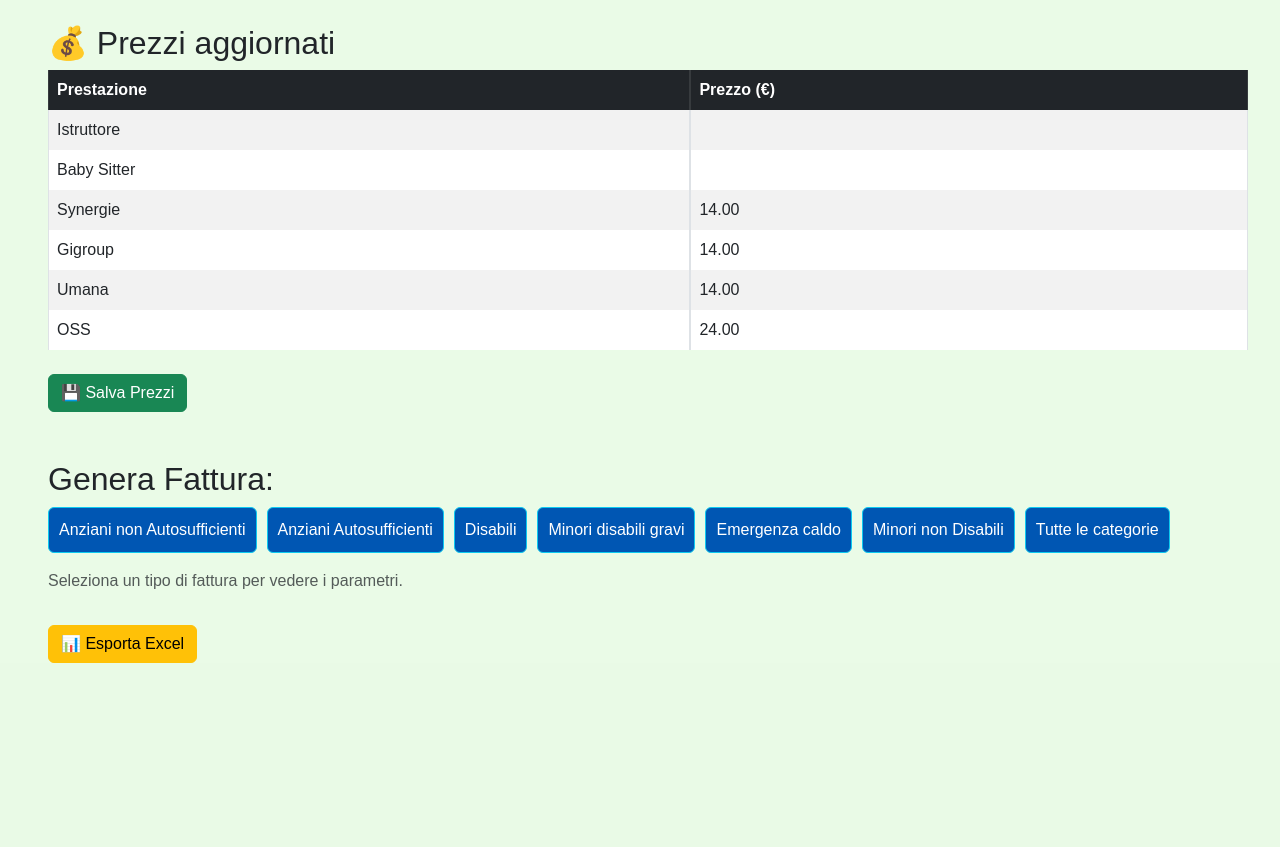
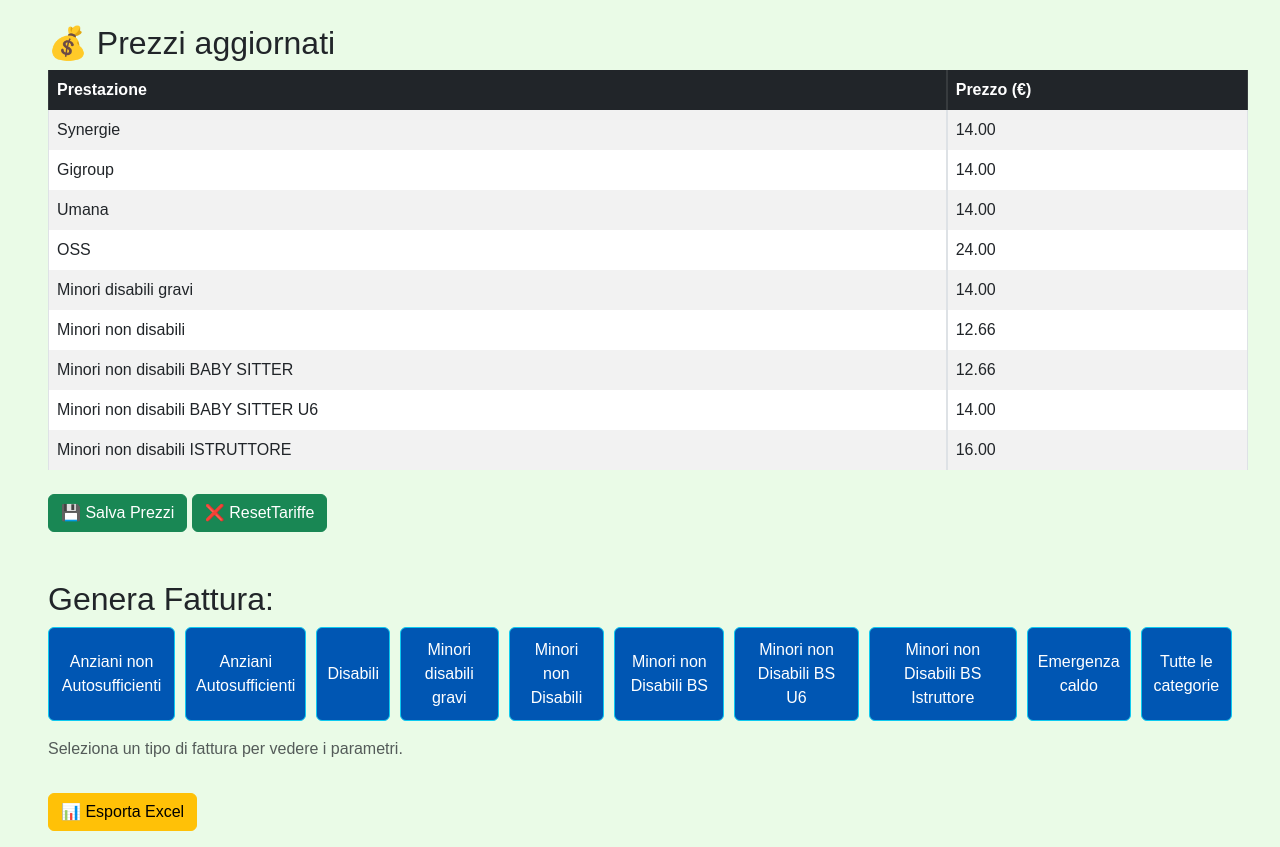
Before and after one commit to viktory2311/WebappFatturazioneSmart, a Django app: page / in a window 1280 px wide. Shown: the part 158-1005 px from the top of the page. Before the commit the page ends 821 px from the top, so only its background shows below. Run offline with Django 5.2, Linux system fonts and the light colour scheme; data comes from the database, SQL or seed files in the repository; both versions use the stored data as it was after the commit; some libraries are stand-ins or nearby versions; some web fonts are replaced.

Commit message:
- Risolto il problema relativo alla gestione tariffe che non si volevano aggiornare, errore stava nella lista tariffe che riceveva - Fatto un leggero up grade sui butti 'settariffa' ora se hanno una sorta di highlight quaundo sono selezionati - Modificato url perche aggiunto il bottone per eliminare le tariffe salvate - Modificato l'ordine in cui faccio il diplay delle tariffe, perche incide sui filtri che ci applico - Aggiunta una classe per cambiare il colore al bottone - Aggiunte altre categorie per fare una fatturazione

```diff
--- a/TestConDjango/WebappFatturazioneSmart/fatturazione/models.py
+++ b/TestConDjango/WebappFatturazioneSmart/fatturazione/models.py
@@ -48,7 +48,8 @@ class Utente(models.Model):
 class Tariffa(models.Model):
     tipologia = models.CharField(max_length=50)    # Es. "SYNERGIE", "OSS"
     valore = models.DecimalField(max_digits=6, decimal_places=2)
+    descrizionetipologia = models.CharField(max_length=100, blank=True, null=True)
     apl = models.CharField(max_length=50, blank=True, null=True)
 
     def __str__(self):
-        return f"{self.tipologia}: {self.valore} €"
+        return f"{self.tipologia} - {self.apl or '---'} - {self.descrizionetipologia or '---'}: {self.valore} €"
--- a/TestConDjango/WebappFatturazioneSmart/fatturazione/static/script.js
+++ b/TestConDjango/WebappFatturazioneSmart/fatturazione/static/script.js
@@ -26,8 +26,6 @@ window.onload = () => {
             //populateUtenteFilter();
             //applyFilters();
             //}
-          caricaTariffe();
-
           // ---- Qui inseriamo il fetch dai server ----
             fetch("/utenti/")
               .then(res => {
@@ -88,7 +86,8 @@ window.onload = () => {
                                   console.log(`✅ Data ok in posizione ${i}:`, u["Data di Nascita Cliente"]);
                                 }
                               });*/
-
+                              caricaTariffe();
+                              console.log("valore>>> tariffa :::: ", originalData[69]["tariffa"]);
                               aggiornaUIconData(originalData);
                               populateTable(originalData);
                               populateUtenteFilter();
@@ -1085,6 +1084,15 @@ let totaleFatturato = "€ " + parseFloat(tariffa * ore).toFixed(2);
     case 'minori_non_disabili':
       headers = ["Descrizione", "Data di Nascita", "Codice Fiscale Cliente", "Distretto", "Buono_TipoUtenza", "Mese", "Tipo_Intervento", "Intervento_OreMensili", "Intervento_CostoMensile", "Quantità erogata", "Totale", "Apl"];
       break;
+    case 'minori_non_disabili_bs':
+      headers = ["Descrizione", "Data di Nascita", "Codice Fiscale Cliente", "Distretto", "Buono_TipoUtenza", "Mese", "Tipo_Intervento", "Intervento_OreMensili", "Intervento_CostoMensile", "Quantità erogata", "Totale", "Apl"];
+      break;
+    case 'minori_non_disabili_bs_u6':
+      headers = ["Descrizione", "Data di Nascita", "Codice Fiscale Cliente", "Distretto", "Buono_TipoUtenza", "Mese", "Tipo_Intervento", "Intervento_OreMensili", "Intervento_CostoMensile", "Quantità erogata", "Totale", "Apl"];
+      break;
+    case 'minori_non_disabili_Is':
+      headers = ["Descrizione", "Data di Nascita", "Codice Fiscale Cliente", "Distretto", "Buono_TipoUtenza", "Mese", "Tipo_Intervento", "Intervento_OreMensili", "Intervento_CostoMensile", "Quantità erogata", "Totale", "Apl"];
+      break;
     case 'emergenza_caldo':
       headers = ["Descrizione", "Data di Nascita", "Emergenza Caldo", "Assistenza", "Distretto"];
       break;
@@ -1225,12 +1233,15 @@ let totaleFatturato = "€ " + parseFloat(tariffa * ore).toFixed(2);
     "MINORI": "minori_disabili_gravi",
     "EMERGENZA CALDO": "emergenza_caldo",
     "Minori non Disabili":"minori_non_disabili",
+    "Minori non Disabili BS":"minori_non_disabili_bs",
+    "Minori non Disabili BS U6":"minori_non_disabili_bs_u6",
+    "Minori non Disabili Is":"minori_non_disabili_Is",
     };
     tipoUtenza = mappaTipologia[row.descrizionetipologia] || "tipo_utenza_non_definito";  // In caso di valore sconosciuto
     if(!meseCompleto){
       meseCompleto = "Valore non Specificato";
     }
-    //console.log("🙌Valore Apl  ==> ", row.apl, "🙌Valore tipoUtenza  ==> ",  mappaTipologia[row.descrizionetipologia] === "ANZ_AUTO" );
+    //console.log("🙌Valore Apl  ==> ", row.apl, "🙌Valore tipoUtenza  ==> ", tipoUtenza   );
     }
     /*if(tipoUtenza === "tipo_utenza_non_definito")
       {
@@ -1263,7 +1274,16 @@ let totaleFatturato = "€ " + parseFloat(tariffa * ore).toFixed(2);
             dataRow = [row.descrizione, row.dataNascita, row.codiceFiscale, print_distretto, tipoUtenza, meseCompleto, tipologiaValue, row.buonoservizio, row.tariffa, row.totaleFormattato, totaleFatturato, row.apl];
             break;
           case 'minori_non_disabili':
-            dataRow = [row.descrizione, row.dataNascita, row.codiceFiscale, print_distretto, tipoUtenza, meseCompleto, tipologiaValue, row.buonoservizio, "233", row.totaleFormattato, totaleFatturato, row.apl];
+            dataRow = [row.descrizione, row.dataNascita, row.codiceFiscale, print_distretto, tipoUtenza, meseCompleto, tipologiaValue, row.buonoservizio, row.tariffa, row.totaleFormattato, totaleFatturato, row.apl];
+            break;
+          case 'minori_non_disabili_bs':
+            dataRow = [row.descrizione, row.dataNascita, row.codiceFiscale, print_distretto, tipoUtenza, meseCompleto, tipologiaValue, row.buonoservizio, row.tariffa, row.totaleFormattato, totaleFatturato, row.apl];
+            break;
+          case 'minori_non_disabili_bs_u6':
+            dataRow = [row.descrizione, row.dataNascita, row.codiceFiscale, print_distretto, tipoUtenza, meseCompleto, tipologiaValue, row.buonoservizio, row.tariffa, row.totaleFormattato, totaleFatturato, row.apl];
+            break;
+          case 'minori_non_disabili_Is':
+            dataRow = [row.descrizione, row.dataNascita, row.codiceFiscale, print_distretto, tipoUtenza, meseCompleto, tipologiaValue, row.buonoservizio, row.tariffa, row.totaleFormattato, totaleFatturato, row.apl];
             break;
           case 'emergenza_caldo':
             dataRow = [row.descrizione, row.dataNascita, "Test 1", "Test 2", print_distretto];
@@ -1413,6 +1433,7 @@ function calcolaRiepilogoPerSheet(visualizedData, tipoFattura, ws, isNord) {
     "DISABILI": "disabili",
     "DISABILE": "disabili",
     "Disabili": "disabili",
+    "Anziani Auto": "anziani_autosufficienti",
     "Anziani non Auto": "anziani_non_autosufficienti",
     "Minori Disabili Gravi": "minori_disabili_gravi",
     "ANZ_NON_AUTO": "anziani_non_autosufficienti",
@@ -1420,9 +1441,13 @@ function calcolaRiepilogoPerSheet(visualizedData, tipoFattura, ws, isNord) {
     "ANZ_AUTO": "anziani_autosufficienti",
     "MINORI": "minori_disabili_gravi",
     "EMERGENZA CALDO": "emergenza_caldo",
+    "Minori non Disabili":"minori_non_disabili",
+    "Minori non Disabili BS":"minori_non_disabili_bs",
+    "Minori non Disabili BS U6":"minori_non_disabili_bs_u6",
+    "Minori non Disabili Is":"minori_non_disabili_Is",
     };
     rowTipo = mappaTipologia[row.descrizionetipologia] || "tipo_utenza_non_definito";  // In caso di valore sconosciuto
-console.log("valore rowTipo >>>>", rowTipo,"valore tipoFattura >>>>>> ", tipoFattura);
+    //console.log("valore rowTipo >>>>", rowTipo,"valore tipoFattura >>>>>> ", tipoFattura);
     return (
       tipoFattura === rowTipo &&
       ((isNord && isRigaNord) || (!isNord && isRigaSud))
@@ -1512,13 +1537,14 @@ function caricaTariffe() {
     .then(r => r.json())
     .then(data => {
       data.forEach(t => {
-        let cell = document.querySelector(`#tabella-prezzi td[data-prestazione="${t.tipologia}"][data-apl="${t.apl || ""}"]`);
-
+        let cell = document.querySelector(`#tabella-prezzi td[data-prestazione="${t.tipologia}"][data-apl="${t.apl || ""}"][data-descrizionetipologia="${t.descrizionetipologia || ""}"]`);
+        console.log("VaLORE >>>>", t.valore, " | Apl >>> ",t.apl," | Tipologia >>>",t.tipologia, " | Descrizione Tipologia >>>",t.descrizionetipologia);
         if (cell) cell.innerText = parseFloat(t.valore).toFixed(2).replace(",", ".");
       });
     })
     .catch(err => console.error("Errore caricando tariffe:", err));
 }
+
 
 // Salva le tariffe modificate
 /*function salvaTariffe() {
@@ -1551,12 +1577,14 @@ function salvaTariffe() {
   document.querySelectorAll("#tabella-prezzi td[data-prestazione]").forEach(cell => {
     let prestazione = cell.dataset.prestazione;
     let apl = cell.dataset.apl || "";
+    let descrizionetipologia = cell.dataset.descrizionetipologia || "";
     let valore = parseFloat(cell.innerText.trim());
 
     if (!isNaN(valore)) {
       dati.push({
         prestazione: prestazione,
         apl: apl,
+        descrizionetipologia: descrizionetipologia,
         valore: valore
       });
     }
@@ -1587,7 +1615,7 @@ let text = cell.innerText.trim().replace(',', '.');
 
   if (isNaN(num) || num < 0 || num > 1000) {
     alert("❌ Inserisci un valore tra 0 e 1000");
-    cell.innerText = "0,00";
+    cell.innerText = "0.00";
   } else {
     cell.innerText = num.toFixed(2);
     cell.dataset.value = num.toFixed(2);
@@ -1619,13 +1647,35 @@ function resetData() {
   })
 }
 }
+function resetTariffe() {
+  if (confirm("Sei sicuro di voler cancellare tutte le tariffe?")) {
+    fetch("resetTariffe/", { method: "POST", headers: {"Content-Type": "application/json"} })
+    .then(response => response.json())
+    .then(data => {
+      if(data.Status === "ok"){
+          alert("Tariffe resettate con successo.");
+          location.reload();
+      }else{
+        alert("Errore nel res i dati.");
+      }
+
+  })
+  .catch(error => {
+    console.error("Errore nel resettare i dati:", error);
+    alert("Errore nel resett i dati.");
+  })
+}
+}
 // SERVER A SALVARE I DATI IN LOCALE
 function saveData() {
   localStorage.setItem("fatturazioneData", JSON.stringify(originalData));
 }
 
 let tipoFattura = ''; // Variabile globale che tiene traccia del tipo di fattura selezionato
-function setFattura(tipo) {
+function setFattura(tipo, button) {
+  const allbtn = document.querySelectorAll(".btn-info");
+  allbtn.forEach(btn => btn.classList.remove("clicked"));
+  button.classList.add("clicked");
   tipoFattura = tipo;  // Imposta il tipo di fattura in base al bottone cliccato
 
   // Aggiorna la descrizione in base al tipo di fattura selezionato
@@ -1643,6 +1693,18 @@ function setFattura(tipo) {
     case 'minori_disabili_gravi':
       description = '<strong>Questa fattura includerà:</strong><br> Una pagina per il DISTRETTO NORD e una Pagina per il DISTRETTO SUD.';
       break;
+    case 'minori_non_disabili':
+      description = '<strong>Questa fattura includerà:</strong><br> Una pagina per il DISTRETTO NORD e una Pagina per il DISTRETTO SUD.';
+      break;
+    case 'minori_non_disabili_bs':
+      description = '<strong>Questa fattura includerà:</strong><br> Una pagina per il DISTRETTO NORD e una Pagina per il DISTRETTO SUD.';
+      break;
+    case 'minori_non_disabili_bs_u6':
+      description = '<strong>Questa fattura includerà:</strong><br> Una pagina per il DISTRETTO NORD e una Pagina per il DISTRETTO SUD.';
+      break;
+    case 'minori_non_disabili_Is':
+      description = '<strong>Questa fattura includerà:</strong><br> Una pagina per il DISTRETTO NORD e una Pagina per il DISTRETTO SUD.';
+      break;
     case 'emergenza_caldo':
       description = '<strong>Questa fattura includerà:</strong><br> Una pagina per il DISTRETTO NORD e una Pagina per il DISTRETTO SUD.';
       break;
--- a/TestConDjango/WebappFatturazioneSmart/fatturazione/static/style.css
+++ b/TestConDjango/WebappFatturazioneSmart/fatturazione/static/style.css
@@ -176,7 +176,11 @@ main.flex-column {
 }
 
 .btn-info:hover {
-  background-color: #007BFF; /* Blu scuro */
+  background-color: #00b7ff;
   color: rgb(255, 255, 255);
 }
+.btn-info.clicked {
+  background-color: #00b7ff; /* Blu scuro */
+  color: white;
+}
 /*--- FINE ---*/
--- a/TestConDjango/WebappFatturazioneSmart/fatturazione/templates/index.html
+++ b/TestConDjango/WebappFatturazioneSmart/fatturazione/templates/index.html
@@ -195,34 +195,47 @@
       </tr>
     </thead>
     <tbody>
-        <tr>
-        <td>Istruttore</td>
-        <td contenteditable="true" data-prestazione="ISTRUTTORE" data-apl="gigroup" onblur="validateNumberInput(this)"></td>
-      </tr>
-      <tr>
-        <td>Baby Sitter</td>
-        <td contenteditable="true" data-prestazione="BABY SITTER" data-apl="gigroup" onblur="validateNumberInput(this)"></td>
-      </tr>
       <tr>
         <td>Synergie</td>
-        <td contenteditable="true" data-prestazione="AF" data-apl="synergie" onblur="validateNumberInput(this)"></td>
+        <td contenteditable="true" data-descrizionetipologia="" data-prestazione="AF" data-apl="synergie" onblur="validateNumberInput(this)"></td>
       </tr>
       <tr>
         <td>Gigroup</td>
-        <td contenteditable="true" data-prestazione="AF" data-apl="gigroup" onblur="validateNumberInput(this)"></td>
+        <td contenteditable="true" data-descrizionetipologia="" data-prestazione="AF" data-apl="gigroup" onblur="validateNumberInput(this)"></td>
       </tr>
       <tr>
         <td>Umana</td>
-        <td contenteditable="true" data-prestazione="AF" data-apl="umana" onblur="validateNumberInput(this)"></td>
+        <td contenteditable="true" data-descrizionetipologia="" data-prestazione="AF" data-apl="umana" onblur="validateNumberInput(this)"></td>
       </tr>
       <tr>
         <td>OSS</td>
-        <td contenteditable="true" data-prestazione="OSS" data-apl="" onblur="validateNumberInput(this)"></td>
+        <td contenteditable="true" data-descrizionetipologia="" data-prestazione="OSS" data-apl="" onblur="validateNumberInput(this)"></td>
+      </tr>
+      <tr>
+        <td>Minori disabili gravi</td>
+        <td contenteditable="true" data-descrizionetipologia="Minori Disabili Gravi" data-prestazione="" data-apl="" onblur="validateNumberInput(this)"></td>
+      </tr>
+      <tr>
+        <td>Minori non disabili</td>
+        <td contenteditable="true" data-descrizionetipologia="Minori non Disabili" data-prestazione="AF" data-apl="" onblur="validateNumberInput(this)"></td>
+      </tr>
+       <tr>
+        <td>Minori non disabili BABY SITTER</td>
+        <td contenteditable="true" data-descrizionetipologia="Minori non Disabili BS" data-prestazione="AF" data-apl="" onblur="validateNumberInput(this)"></td>
+      </tr>
+      <tr>
+        <td>Minori non disabili BABY SITTER U6</td>
+        <td contenteditable="true" data-descrizionetipologia="Minori non Disabili BS U6" data-prestazione="AF" data-apl="" onblur="validateNumberInput(this)"></td>
+      </tr>
+       <tr>
+        <td>Minori non disabili ISTRUTTORE</td>
+        <td contenteditable="true" data-descrizionetipologia="Minori non Disabili Is" data-prestazione="AF" data-apl="" onblur="validateNumberInput(this)"></td>
       </tr>
     </tbody>
   </table>
 
   <button class="btn btn-success mt-2" onclick="salvaTariffe()">💾 Salva Prezzi</button>
+  <button class="btn btn-success mt-2" onclick="resetTariffe()">❌ ResetTariffe</button>
   <br>
   <br>
   <br>
@@ -230,13 +243,16 @@
 
     <!-- Selezione tipo fattura -->
     <div class="fattura-options">
-      <button class="btn btn-info " onclick="setFattura('anziani_non_autosufficienti')">Anziani non Autosufficienti</button>
-      <button class="btn btn-info" onclick="setFattura('anziani_autosufficienti')">Anziani Autosufficienti</button>
-      <button class="btn btn-info" onclick="setFattura('disabili')">Disabili</button>
-      <button class="btn btn-info" onclick="setFattura('minori_disabili_gravi')">Minori disabili gravi</button>
-      <button class="btn btn-info" onclick="setFattura('emergenza_caldo')">Emergenza caldo</button>
-      <button class="btn btn-info" onclick="setFattura('minori_non_disabili')">Minori non Disabili</button>
-      <button class="btn btn-info" onclick="setFattura('Tutte le categorie')">Tutte le categorie</button>
+      <button class="btn btn-info " onclick="setFattura('anziani_non_autosufficienti', this)">Anziani non Autosufficienti</button>
+      <button class="btn btn-info" onclick="setFattura('anziani_autosufficienti', this)">Anziani Autosufficienti</button>
+      <button class="btn btn-info" onclick="setFattura('disabili', this)">Disabili</button>
+      <button class="btn btn-info" onclick="setFattura('minori_disabili_gravi', this)">Minori disabili gravi</button>
+      <button class="btn btn-info" onclick="setFattura('minori_non_disabili', this)">Minori non Disabili</button>
+      <button class="btn btn-info" onclick="setFattura('minori_non_disabili_bs', this)">Minori non Disabili BS </button>
+      <button class="btn btn-info" onclick="setFattura('minori_non_disabili_bs_u6', this)">Minori non Disabili BS U6</button>
+      <button class="btn btn-info" onclick="setFattura('minori_non_disabili_Is', this)">Minori non Disabili BS Istruttore</button>
+      <button class="btn btn-info" onclick="setFattura('emergenza_caldo', this)">Emergenza caldo</button>
+      <button class="btn btn-info" onclick="setFattura('Tutte le categorie', this)">Tutte le categorie</button>
 
     </div>
 
@@ -246,7 +262,7 @@
     </div>
 
     <!-- Bottone per esportare Excel -->
-    <button class="btn btn-warning mt-3" onclick="exportExcel()">📊 Esporta Excel</button>
+    <button class="btn btn-warning mt-3 mb-3" onclick="exportExcel()">📊 Esporta Excel</button>
   </div>
 
 
--- a/TestConDjango/WebappFatturazioneSmart/fatturazione/urls.py
+++ b/TestConDjango/WebappFatturazioneSmart/fatturazione/urls.py
@@ -6,6 +6,7 @@ urlpatterns = [
     path('salva/', views.salva_dati, name="salva_dati"),
     path('utenti/', views.lista_utenti, name="lista_utenti"),
     path('reset/', views.reset_utenti, name="reset_utenti"),
+    path('resetTariffe/', views.reset_tariffe, name="reset_tariffe"),
     path("tariffe/", views.lista_tariffe, name="lista_tariffe"),
     path("tariffe/salva/", views.salva_tariffe, name="salva_tariffe"),
 ]
--- a/TestConDjango/WebappFatturazioneSmart/fatturazione/views.py
+++ b/TestConDjango/WebappFatturazioneSmart/fatturazione/views.py
@@ -55,8 +55,12 @@ def salva_dati(request):
             if not nome:
                 logger.warning(f"Riga saltata (nessun nome identificativo): {row}")
                 continue  # salta righe senza identificativo
-            tariffa_val = get_tariffa(row.get("apl") or row.get("tipologia"))
-
+            #tariffa_val = get_tariffa(row.get("apl") or row.get("tipologia"))
+            tariffa_val = get_tariffa(
+                prestazione=row.get("tipologia") or row.get("apl"),
+                descrizionetipologia=row.get("descrizionetipologia"),
+                apl=row.get("apl")
+            )
             # Data di riferimento se presente
             intestazione = next(
                 (k for k in row.keys() if re.match(r'(\d{2})\s([a-z]{3})\s(\d{4})', k, re.IGNORECASE)),
@@ -207,47 +211,81 @@ def salva_dati(request):
 
 @csrf_exempt
 @require_POST
+@csrf_exempt
 def salva_tariffe(request):
     try:
-        print("Dati ricevuti nella richiesta:", request.body)
-
         payload = json.loads(request.body)
         dati = payload.get("dati", [])
 
         for item in dati:
-            prestazione = item.get("prestazione")
-            apl = item.get("apl", "")
+            prestazione = item.get("prestazione", "")
+            apl = item.get("apl", "").strip()
+            descrizione = str(item.get("descrizionetipologia") or "").strip()
             valore = item.get("valore")
 
-            if prestazione is None or valore is None:
+            if valore in (None, ""):
                 continue  # ignora record incompleti
 
-            # aggiorna la tabella Tariffa
-            tariffa, _ = Tariffa.objects.update_or_create(
+            #1. Aggiorna o crea la tariffa specifica
+            tariffa, created = Tariffa.objects.update_or_create(
                 tipologia=prestazione,
-                apl=apl,   # solo se Tariffa ha anche il campo 'apl'
-                defaults={"valore": valore}
+                apl=apl,
+                descrizionetipologia=descrizione,
+                defaults={"valore": valore},
             )
-            print(f"Aggiornata tariffa: {prestazione} - {apl} = {valore}")
 
-            print("Filtro utenti:", prestazione, apl)
-            utenti = Utente.objects.filter(tipologia=prestazione, apl=apl)
-            print("Utenti trovati:", utenti.count())
+            print(f"Descrizione nel filtro: '{descrizione}'")
+
+
+            action = "Creata" if created else "Aggiornata"
+            #print(f"{action} tariffa: {prestazione} | APL: {apl or '-'} | Tipo: {descrizione or '-'} | Valore: {valore}")
+
+            filtri = {}
+            #2. Aggiorna tutti gli utenti collegati
+            if prestazione:
+                filtri = {"tipologia": prestazione}
+
+            if apl:
+                filtri["apl"] = apl.strip()
+            elif descrizione:
+                filtri["descrizionetipologia__iexact"] = descrizione.strip()
+
+
+
+            utenti = Utente.objects.filter(**filtri)
+            print(f"Filtri usati: {filtri}")
+            print(f"Query SQL: {utenti.query}")
+            print(f"Trovati {utenti.count()} utenti per {filtri}")
+
             utenti.update(tariffa=valore)
+            print(Utente.objects.filter(**filtri).values_list("tariffa", flat=True)[:10])
 
-            # aggiorna anche tutti gli utenti che hanno quella tipologia + apl
-            #Utente.objects.filter(tipologia=prestazione, apl=apl).update(tariffa=valore)
 
-        return JsonResponse({"status": "ok", "message": "Tariffe salvate"})
+        return JsonResponse({"status": "ok", "message": "Tariffe aggiornate correttamente"})
+
     except Exception as e:
+        print("❌ Errore salva_tariffe:", e)
         return JsonResponse({"status": "error", "message": str(e)}, status=500)
 
-def get_tariffa(prestazione):
 
+def get_tariffa(prestazione, descrizionetipologia=None, apl=None):
+    """
+    Restituisce il valore della tariffa per tipologia, descrizionetipologia e opzionalmente APL.
+    """
     qs = Tariffa.objects.filter(tipologia=prestazione)
+
+    if descrizionetipologia:
+        qs = qs.filter(descrizionetipologia__iexact=str(descrizionetipologia).strip())
+
+    if apl:
+        qs = qs.filter(apl__iexact=str(apl).strip())
+
     if not qs.exists():
         return None  # Nessuna tariffa trovata
-    return qs.first().valore  # prendi la prima riga e accedi al campo
+
+    return qs.first().valore  # prendi la prima riga
+
+
 
 @csrf_exempt
 @require_POST
@@ -258,11 +296,21 @@ def reset_utenti(request):
     except Exception as e:
         return JsonResponse({"Status": "error", "message": str(e)}, status=500)
 
+@csrf_exempt
+@require_POST
+def reset_tariffe(request):
+    try:
+        Tariffa.objects.all().delete();
+        return JsonResponse({"Status": "ok", "message": "Risposta server: Tariffe cancellate con successo"})
+    except Exception as e:
+        return JsonResponse({"Status": "error", "message": str(e)}, status=500)
+
+
 def lista_utenti(request):
     utenti = list(Utente.objects.values())
     return JsonResponse(utenti, safe=False)
 def lista_tariffe(request):
-    tariffe = list(Tariffa.objects.values("tipologia","apl","valore"))
+    tariffe = list(Tariffa.objects.values("tipologia","descrizionetipologia","apl","valore"))
     return JsonResponse(tariffe, safe=False)
 def home(request):
     return render(request, 'index.html')
```
Also changed, not shown: TestConDjango/WebappFatturazioneSmart/db.sqlite3, TestConDjango/WebappFatturazioneSmart/fatturazione/migrations/0017_tariffa_descrizionetipologia.py (added).
